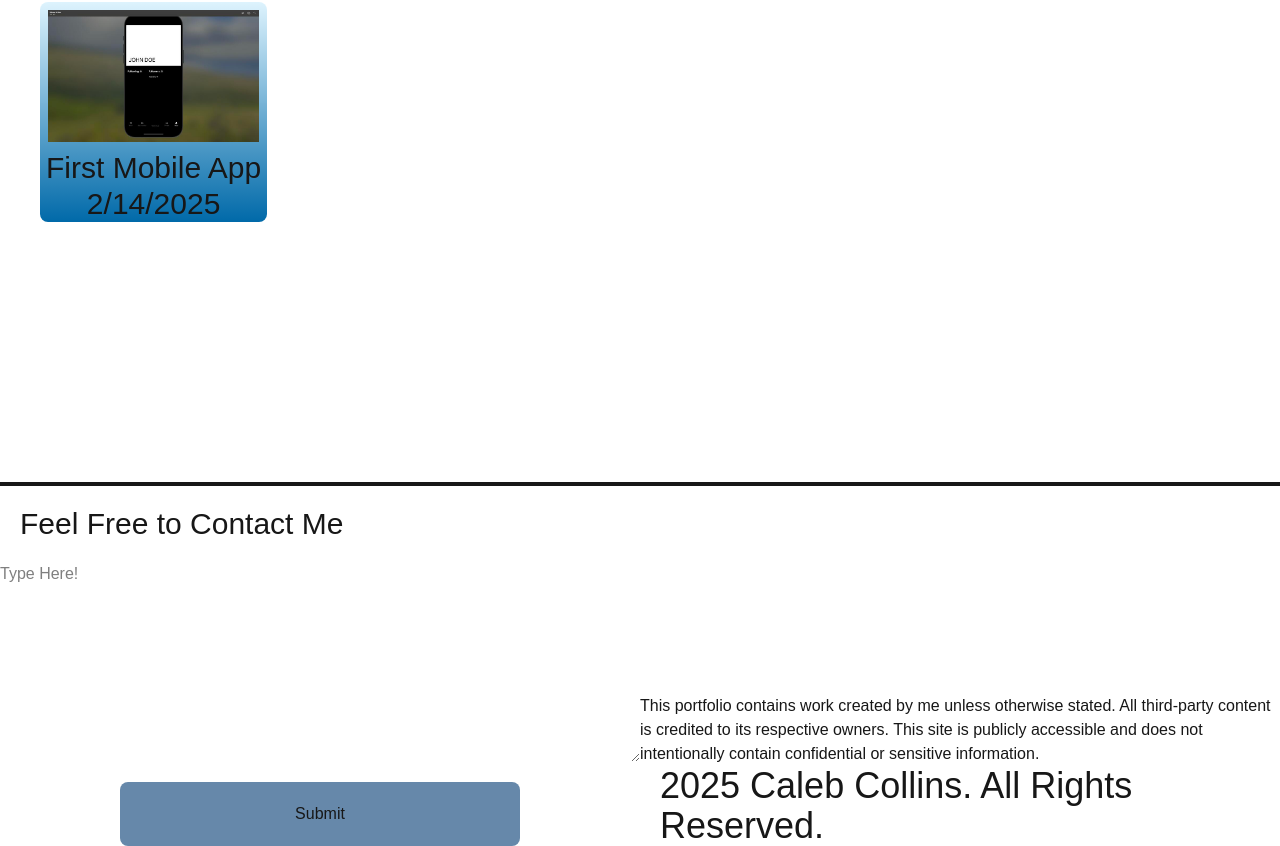
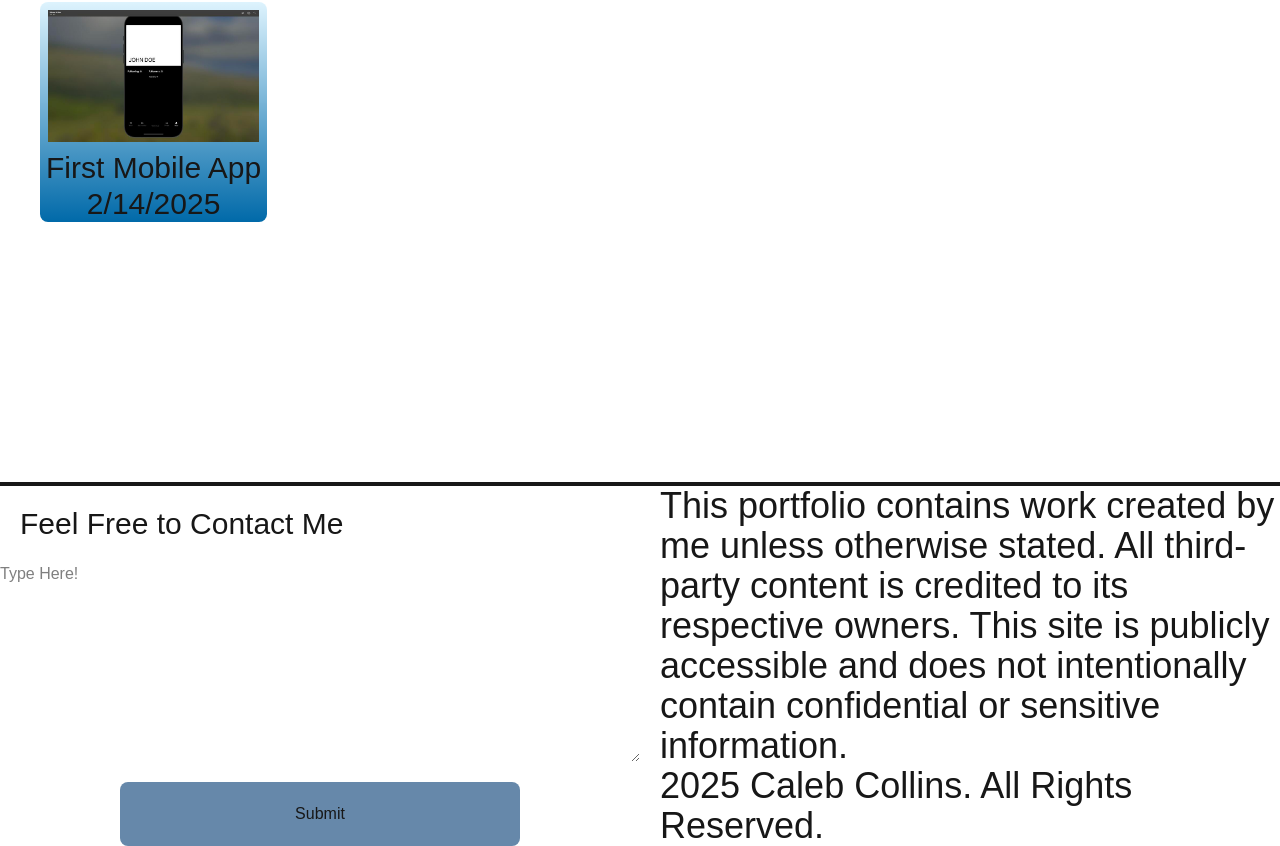
Before and after one commit to Collicae/Portfolio, a Next.js app: page / in a window 1280 px wide. Shown: the part 1568-2414 px from the top of the page. Built offline with nearby package versions, Linux system fonts and the light colour scheme.

Commit message:
added additional policy

```diff
--- a/components/pageDefaults.tsx
+++ b/components/pageDefaults.tsx
@@ -35,7 +35,7 @@ export function FooterDefault() {
                 </div>
 
                 <div className="flex flex-col justify-end items-end">
-                    <h2>This portfolio contains work created by me unless otherwise stated. All third-party content is credited to its respective owners. This site is publicly accessible and does not intentionally contain confidential or sensitive information.</h2>
+                    <h2 className="lg:text-4xl md:text-3xl md:ml-5 text-2xl">This portfolio contains work created by me unless otherwise stated. All third-party content is credited to its respective owners. This site is publicly accessible and does not intentionally contain confidential or sensitive information.</h2>
 
                    <h1 className="lg:text-4xl md:text-3xl md:ml-5 text-2xl">{currentYear} Caleb Collins. All Rights Reserved.</h1>
 
```
